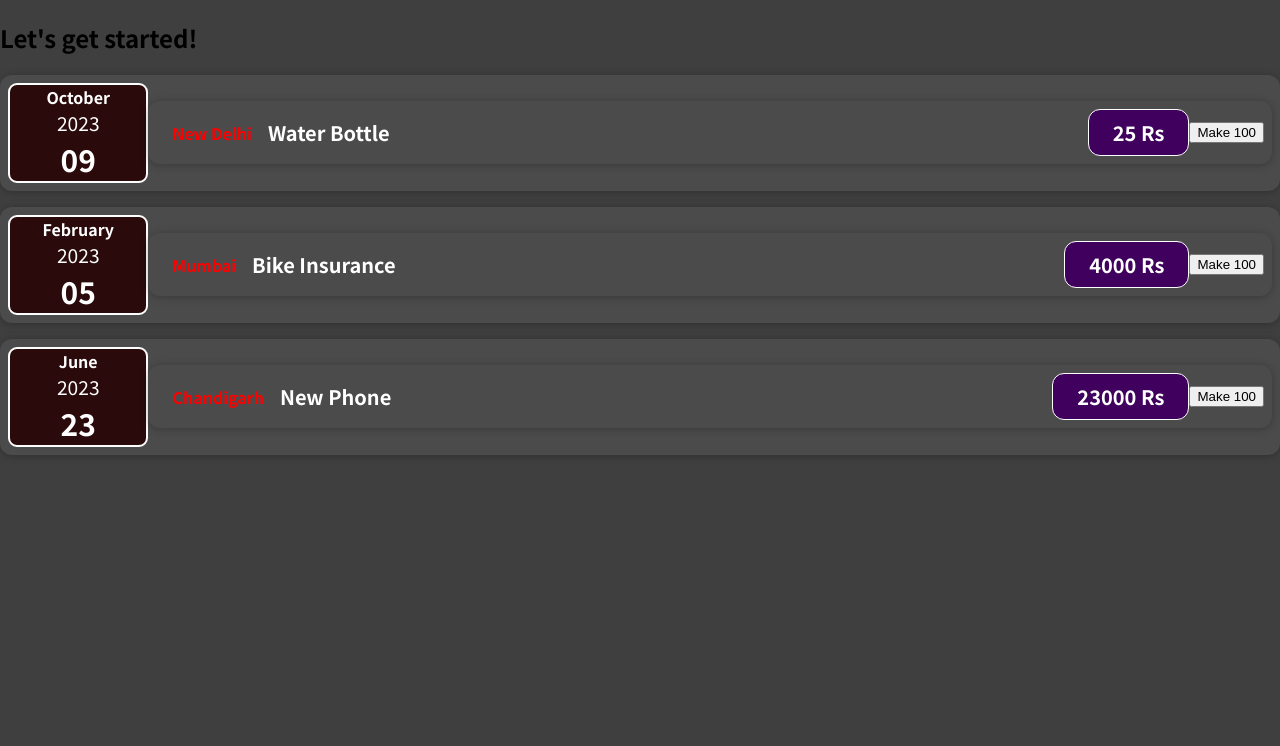
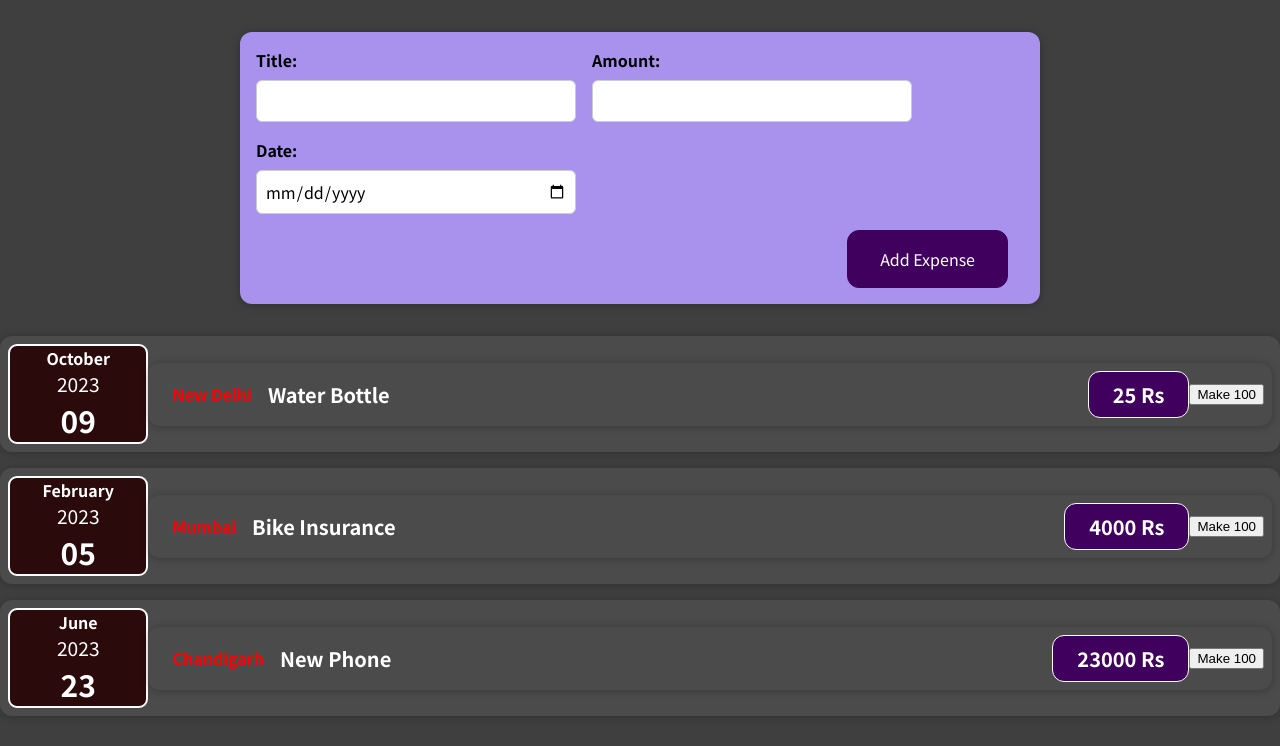
Before and after one commit to hespnod/01-starting-setup, a React (Create React App) app: page / in a window 1280 px wide. Shown: the top 746 px of the page. Built offline with nearby package versions, Linux system fonts and the light colour scheme.

Commit message:
added a form and loggin the value on console

```diff
--- a/src/App.js
+++ b/src/App.js
@@ -1,4 +1,5 @@
 import ExpenseItem from "./components/Expenses/ExpenseItem";
+import NewExpenses from "./components/NewExpenses/NewExpenses";
 
 const App = () => {
   const expenses = [
@@ -8,7 +9,7 @@ const App = () => {
   ]
   return (
     <div>
-      <h2>Let's get started!</h2>
+      <NewExpenses />
       {expenses.map((ele) => {
         return (<ExpenseItem title={ele.title} amount={ele.amount} date={ele.date} location={ele.location}></ExpenseItem>)
       })}
--- /dev/null
+++ b/src/components/NewExpenses/ExpenseForm.css
@@ -0,0 +1,24 @@
+.new-expense__controls {
+  display: flex;
+  flex-wrap: wrap;
+  gap: 1rem;
+  margin-bottom: 1rem;
+  text-align: left;
+}
+.new-expense__control label {
+  font-weight: bold;
+  margin-bottom: 0.5rem;
+  display: block;
+}
+.new-expense__control input {
+  font: inherit;
+  padding: 0.5rem;
+  border-radius: 6px;
+  border: 1px solid #ccc;
+  width: 20rem;
+  max-width: 100%;
+}
+
+.new-expense__actions {
+  text-align: right;
+}
--- /dev/null
+++ b/src/components/NewExpenses/ExpenseForm.jsx
@@ -0,0 +1,35 @@
+import React from 'react'
+import './ExpenseForm.css'
+
+const ExpenseForm = ()=> {
+    const handleSubmit = (e)=>{
+        e.preventDefault();
+        console.log("I'm inside");
+        console.log(e.target[0].value);
+        console.log(e.target[1].value);
+        console.log(e.target[2].value);
+    }
+  return (
+    <form onSubmit={handleSubmit}>
+        <div className="new-expense__controls">
+            <div className="new-expense__control">
+                <label> Title:</label>
+                <input type="text" />
+            </div>
+            <div className="new-expense__control">
+                <label> Amount:</label>
+                <input type="number" />
+            </div>
+            <div className="new-expense__control">
+                <label> Date:</label>
+                <input type="date" />
+            </div>
+        </div>
+        <div className="new-expense__actions">
+             <button type='submit'>Add Expense</button>
+        </div>
+    </form>
+  )
+}
+
+export default ExpenseForm
--- /dev/null
+++ b/src/components/NewExpenses/NewExpenses.css
@@ -0,0 +1,37 @@
+.new-expense {
+  background-color: #a892ee;
+  padding: 1rem;
+  margin: 2rem auto;
+  width: 50rem;
+  max-width: 95%;
+  border-radius: 12px;
+  text-align: center;
+  box-shadow: 0 1px 8px rgba(0, 0, 0, 0.25);
+}
+.new-expense button {
+  font: inherit;
+  cursor: pointer;
+  padding: 1rem 2rem;
+  border: 1px solid #40005d;
+  background-color: #40005d;
+  color: white;
+  border-radius: 12px;
+  margin-right: 1rem;
+}
+
+.new-expense button:hover,
+.new-expense button:active {
+  background-color: #510674;
+  border-color: #510674;
+}
+
+.new-expense button.alternative {
+  color: #220131;
+  border-color: transparent;
+  background-color: transparent;
+}
+
+.new-expense button.alternative:hover,
+.new-expense button.alternative:active {
+  background-color: #ddb3f8;
+}
--- /dev/null
+++ b/src/components/NewExpenses/NewExpenses.jsx
@@ -0,0 +1,14 @@
+import React from 'react'
+
+import ExpenseForm from './ExpenseForm'
+import './NewExpenses.css'
+
+const NewExpenses = ()=> {
+  return (
+    <div className='new-expense'>
+        <ExpenseForm/>
+    </div>
+  )
+}
+
+export default NewExpenses
```
